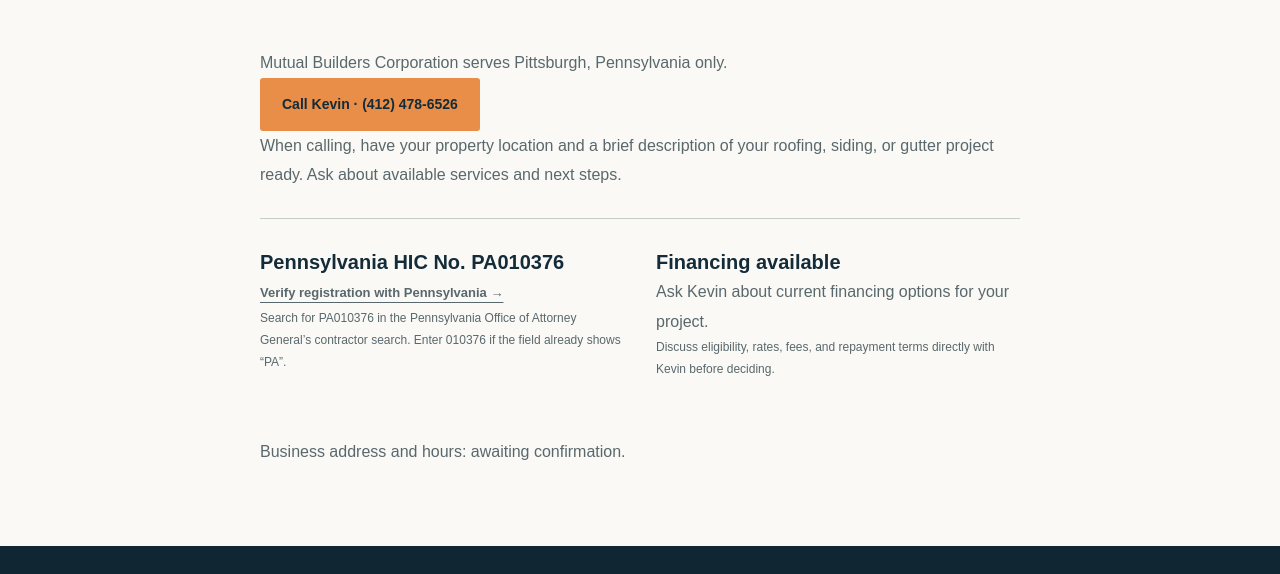
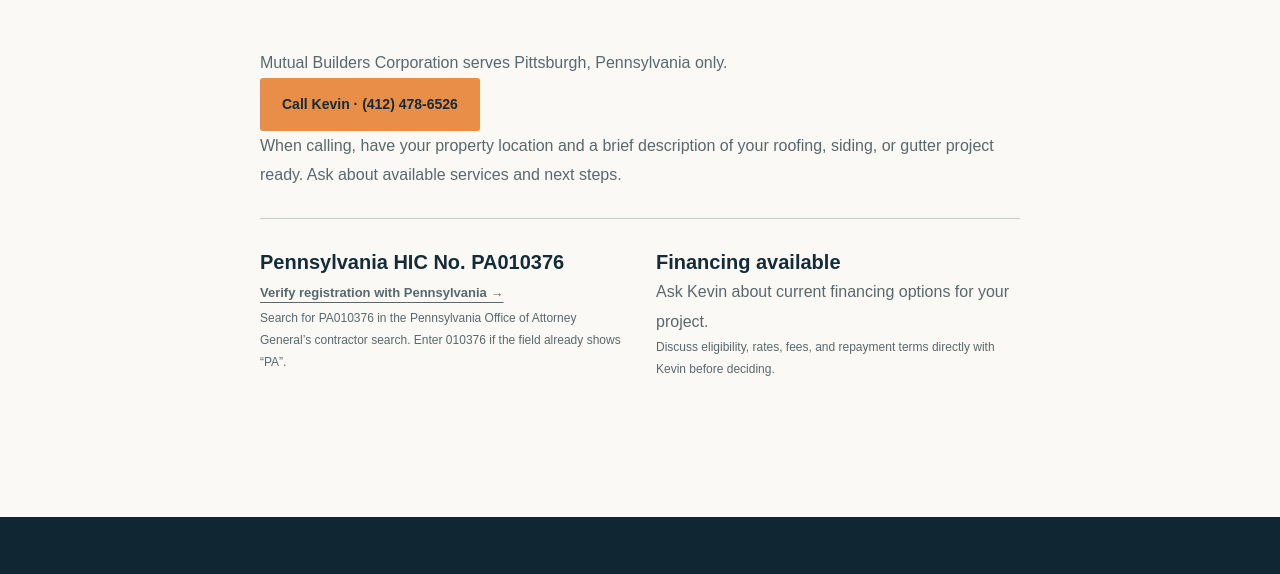
Before and after one commit to The-Hustler-Hattab/800roofs, an Astro site: page /contact in a window 1280 px wide. Shown: the part 369-943 px from the top of the page. Built offline with nearby package versions, Linux system fonts and the light colour scheme; Astro itself is replaced by a stand-in of ours.

```diff
--- a/src/pages/contact.astro
+++ b/src/pages/contact.astro
@@ -3,4 +3,4 @@ import Layout from '../layouts/Layout.astro';
 import BusinessDetails from '../components/BusinessDetails.astro';
 import { business } from '../config/business';
 ---
-<Layout title={`Call Kevin | ${business.name}`} description="Call Kevin at Mutual Builders Corporation to discuss roofing, siding, gutters, and financing in Pittsburgh, Pennsylvania. Over 70 years in business."><section class="page-intro wrap"><div class="eyebrow">CONTACT KEVIN</div><h1>Your home.<br/>Let’s talk.</h1></section><article class="wrap content"><p>{business.name} serves Pittsburgh, Pennsylvania only.</p>{business.phone ? <a class="button" href={`tel:${business.phone}`}>Call Kevin · {business.phoneDisplay || business.phone}</a> : <p class="notice">Kevin’s phone number: awaiting verification.</p>}<p>When calling, have your property location and a brief description of your roofing, siding, or gutter project ready. Ask about available services and next steps.</p><BusinessDetails/><p>Business address and hours: awaiting confirmation.</p></article></Layout>
+<Layout title={`Call Kevin | ${business.name}`} description="Call Kevin at Mutual Builders Corporation to discuss roofing, siding, gutters, and financing in Pittsburgh, Pennsylvania. Over 70 years in business."><section class="page-intro wrap"><div class="eyebrow">CONTACT KEVIN</div><h1>Your home.<br/>Let’s talk.</h1></section><article class="wrap content"><p>{business.name} serves Pittsburgh, Pennsylvania only.</p>{business.phone ? <a class="button" href={`tel:${business.phone}`}>Call Kevin · {business.phoneDisplay || business.phone}</a> : <p class="notice">Kevin’s phone number: awaiting verification.</p>}<p>When calling, have your property location and a brief description of your roofing, siding, or gutter project ready. Ask about available services and next steps.</p><BusinessDetails/><p></p></article></Layout>
```
